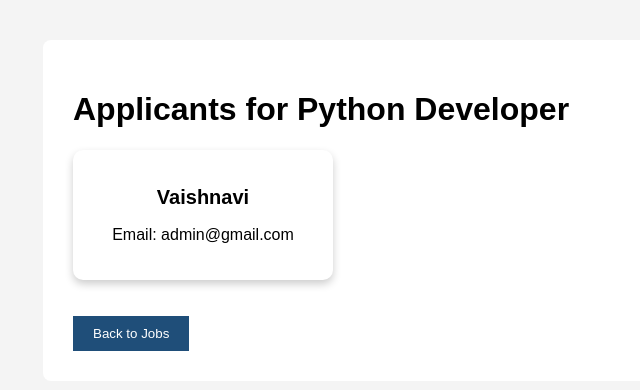
After one commit to 6vaishnavijoshi/Python-Backend-Projects, a Flask app: page /applicants/1 in a window 1280 px wide. The commit adds this page. Shown: the top 390 px of the page, without its empty margins (55-695 px from the left). Run offline with Flask 3, Linux system fonts and the light colour scheme; a user stored in the database is signed in; data comes from the database, SQL or seed files in the repository; both versions use the stored data as it was after the commit.

Commit message:
Added View Applicants feature

```diff
--- a/ApplicantTrackingSystem/app.py
+++ b/ApplicantTrackingSystem/app.py
@@ -411,6 +411,31 @@ def dashboard():
         total_resumes=total_resumes
 
     )
+
+# -------------------------------
+# View Applicants
+# -------------------------------
+
+@app.route("/applicants/<int:job_id>")
+def applicants(job_id):
+
+    if "user_id" not in session:
+        return redirect(url_for("login"))
+
+    job = Job.query.get_or_404(job_id)
+
+    applicants = (
+        db.session.query(User)
+        .join(Application, User.id == Application.user_id)
+        .filter(Application.job_id == job_id)
+        .all()
+    )
+
+    return render_template(
+        "applicants.html",
+        applicants=applicants,
+        job=job
+    )
 # -------------------------------
 # Logout
 # -------------------------------
@@ -425,7 +450,7 @@ def logout():
 # -------------------------------
 # Run Application
 # -------------------------------
-
+print(app.url_map)
 if __name__ == "__main__":
 
     app.run(debug=True)
--- a/ApplicantTrackingSystem/static/style.css
+++ b/ApplicantTrackingSystem/static/style.css
@@ -45,3 +45,47 @@ button{
 button:hover{
     background:#163b5c;
 }
+
+.stats{
+
+display:flex;
+
+flex-wrap:wrap;
+
+gap:20px;
+
+margin-top:30px;
+
+margin-bottom:30px;
+
+}
+
+.card{
+
+background:white;
+
+padding:20px;
+
+border-radius:10px;
+
+box-shadow:0 4px 8px rgba(0,0,0,0.2);
+
+width:220px;
+
+text-align:center;
+
+}
+
+.card h1{
+
+font-size:40px;
+
+color:#007BFF;
+
+}
+
+.card h2{
+
+font-size:20px;
+
+}
--- /dev/null
+++ b/ApplicantTrackingSystem/templates/applicants.html
@@ -0,0 +1,53 @@
+<!DOCTYPE html>
+<html>
+
+<head>
+
+    <title>Applicants</title>
+
+    <link rel="stylesheet"
+          href="{{ url_for('static', filename='style.css') }}">
+
+</head>
+
+<body>
+
+<div class="container">
+
+<h1>Applicants for {{ job.title }}</h1>
+
+{% if applicants %}
+
+    {% for user in applicants %}
+
+        <div class="card">
+
+            <h2>{{ user.name }}</h2>
+
+            <p>Email: {{ user.email }}</p>
+
+        </div>
+
+        <br>
+
+    {% endfor %}
+
+{% else %}
+
+<h3>No applicants yet.</h3>
+
+{% endif %}
+
+<br>
+
+<a href="{{ url_for('jobs') }}">
+
+<button>Back to Jobs</button>
+
+</a>
+
+</div>
+
+</body>
+
+</html>
```
Also changed, not shown: ApplicantTrackingSystem/templates/jobs.html (+8 -6 lines), ApplicantTrackingSystem/instance/database.db.
